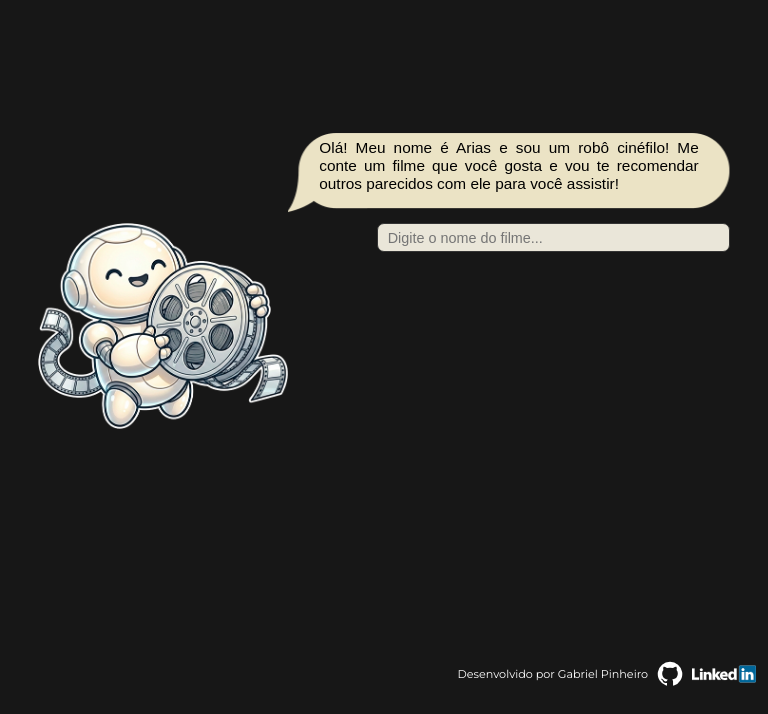
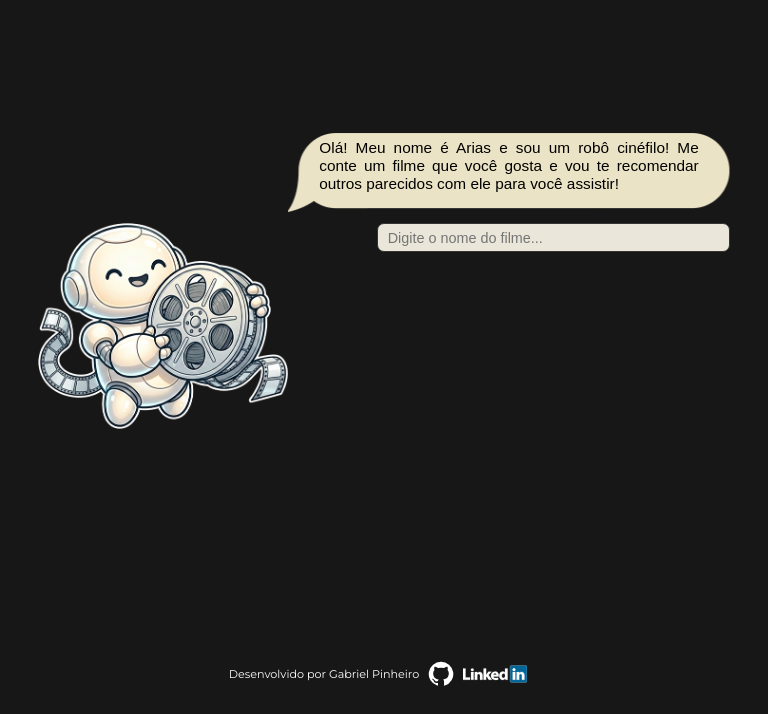
Before and after one commit to gbpinheiro1/filmesparecidos.com, a website: page index.html in a window 768 px wide. Shown: the part 86-800 px from the top of the page. Drawn offline with Linux system fonts and the light colour scheme; a web font is replaced by a local one.

Commit message:
fix: footer centered on width: 768-1023px, for better visual design

```diff
--- a/style.css
+++ b/style.css
@@ -543,6 +543,10 @@ footer p {
     gap: 2px;
   }
 
+  footer {
+    justify-content: center;
+  }
+
   footer p {
     font-size: 0.7rem;
   }
```
